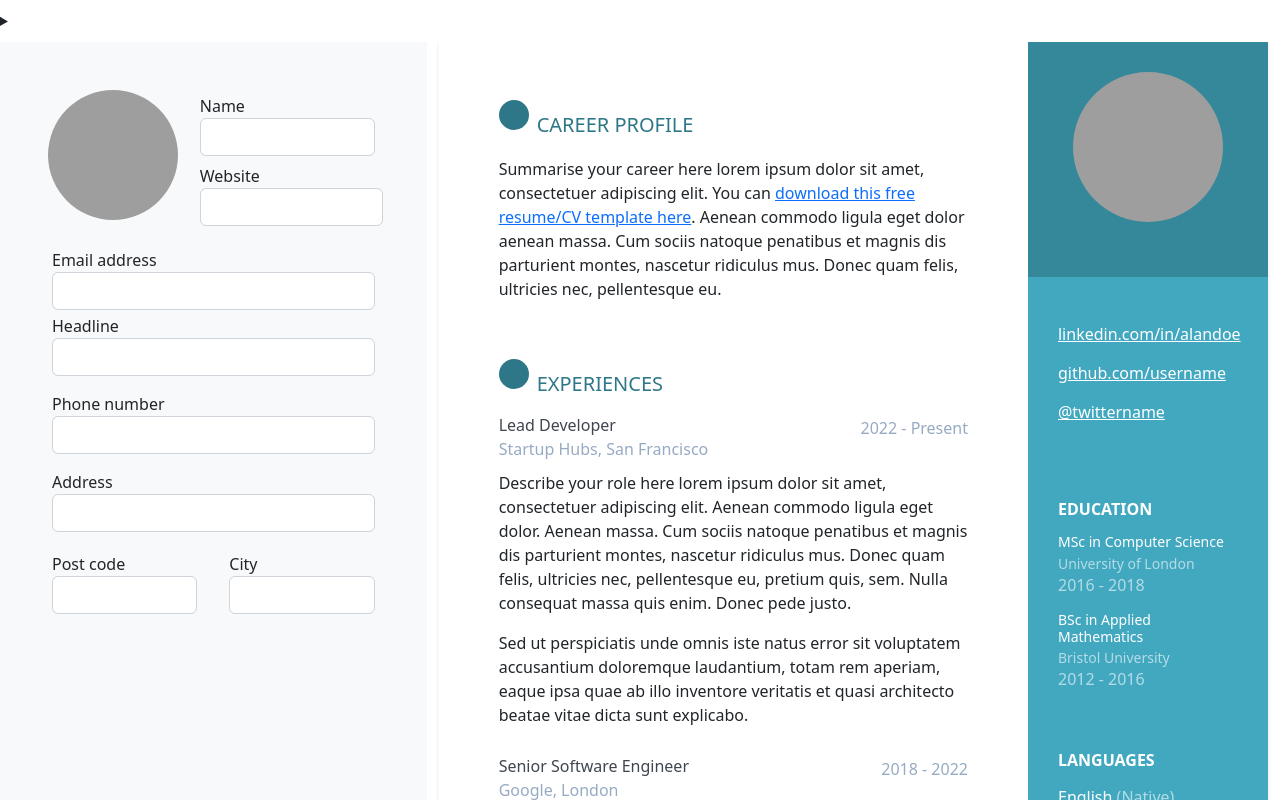
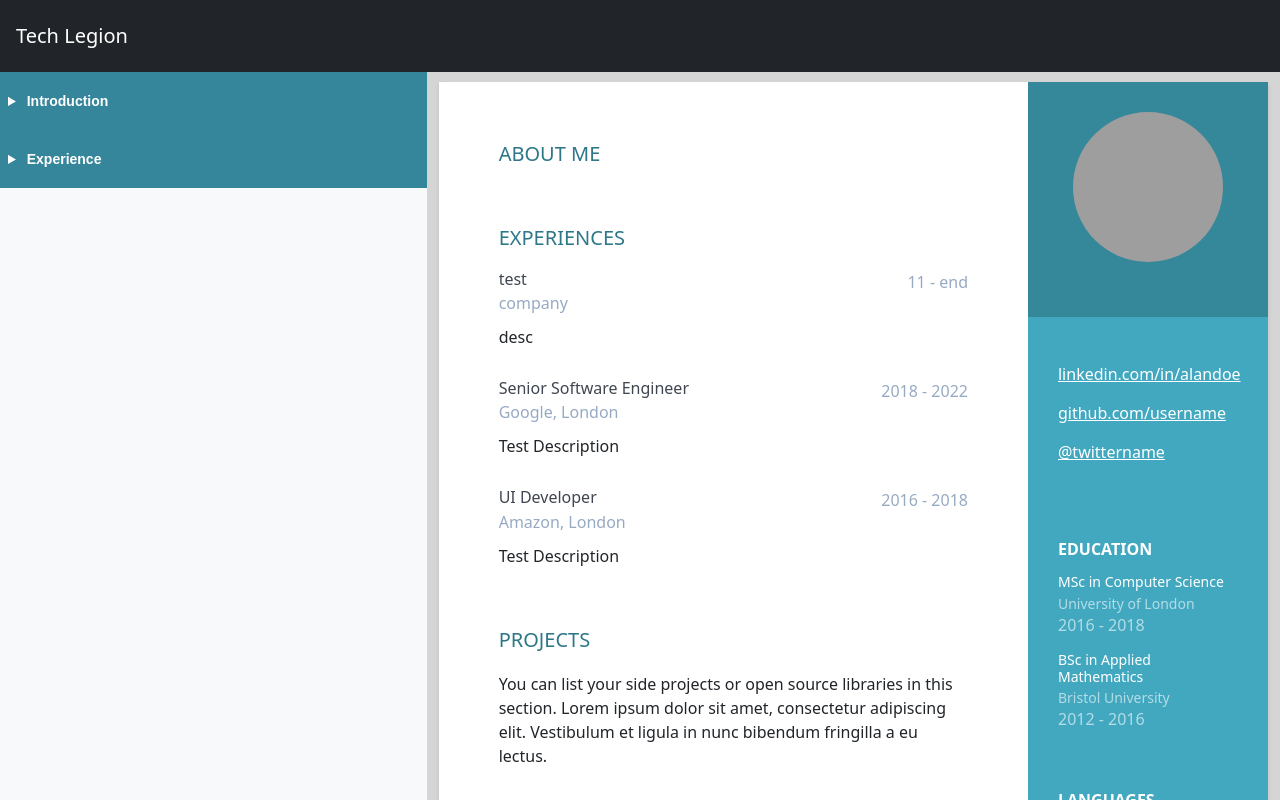
Before and after one commit to sheikh-tabarak/CV-builder-Application-using-React-Js, a React (Create React App) app: page / in a window 1280 px wide. Shown: the top 800 px of the page. Built offline with nearby package versions, Linux system fonts and the light colour scheme; grey boxes are pictures that could not be loaded.

Commit message:
Done with introduction section of cv editor

```diff
--- a/src/components/Form.js
+++ b/src/components/Form.js
@@ -1,8 +1,10 @@
 import React, { useState } from "react";
-import Template1 from "./templates/template1";
+import Template1 from "./templates/template1/template1";
 import ".//form.css";
 
+
 export default function Form() {
+
   // const realimage = (
   //   <img
   //     src={imageu}
@@ -12,7 +14,7 @@ export default function Form() {
 
   const [cv, setcv] = useState({
     image:
-      "https://media.istockphoto.com/vectors/user-icon-flat-isolated-on-white-background-user-symbol-vector-vector-id1300845620?k=20&m=1300845620&s=612x612&w=0&h=f4XTZDAv7NPuZbG0habSpU0sNgECM0X7nbKzTUta3n8=",
+      "https://img.freepik.com/free-vector/businessman-character-avatar-isolated_24877-60111.jpg?w=2000",
     name: "",
     website:"",
     headline: "",
@@ -20,56 +22,88 @@ export default function Form() {
     phone: "",
   });
 
-  const handleChange = (e) => {
-    setcv({
 
-   //   [e.target.name]: e.target.value,
-      // [e.target.website]:e.target.value,
-      // headline: e.target.value,
-      // email: e.target.value,
-      // phone: e.target.value,
+  const changeHandler = (e) => {
 
-      [e.target.name]: e.target.value       // changing the state of *changed value*
+    // setcv({
+    //   ...cv,                                // spreading the unchanged values
+    //   [e.target.name]: e.target.value,          // changing the state of *changed value*
+    // });
+
+
+    setcv( cv => {
+      return { ...cv,[e.target.name]: e.target.value}
     })
+ }
 
+/*
+    setcv( cv => {
+      return { ...cv,[e.target.name]: e.target.value}
+   })
+
+   setcv({...cv, [e.target.name]: e.target.value})
+
+
+  const handleClick = (item_id,e)=> {
+    [cv.item_id]=e;
   };
 
+  const Setname = (e) => {
+      setcv({name:e.target.value});
+  };
+
+  const Setemail= (e) => {
+      setcv({email: e.target.value});
+  };
+*/
 
 
-  const [imageu, setImage] = useState(
-    "https://media.istockphoto.com/vectors/user-icon-flat-isolated-on-white-background-user-symbol-vector-vector-id1300845620?k=20&m=1300845620&s=612x612&w=0&h=f4XTZDAv7NPuZbG0habSpU0sNgECM0X7nbKzTUta3n8="
-  );
-
-  const [Name, SetName] = useState("");
+  const [imageu, setImage] = useState("https://img.freepik.com/free-vector/businessman-character-avatar-isolated_24877-60111.jpg?w=2000");
+  const [name, SetName] = useState("");
+  const [email, SetEmail] = useState("");
+  const [website, SetWebsite] = useState("");
+  const [headline, SetHeadline] = useState("");
+  const [phone, SetPhone] = useState("");
 
   const ChangeName = (event) => {
     SetName(event.target.value);
   };
 
+  const ChangeEmail = (event) => {
+    SetEmail(event.target.value);
+  };
+
+  const ChangeWebsite = (event) => {
+    SetWebsite(event.target.value);
+  };
+
+  const ChangeHeadline = (event) => {
+    SetHeadline(event.target.value);
+  };
+
+   const ChangePhone = (event) => {
+    SetPhone(event.target.value);
+  };
+
+
   return (
     <>
-      <details>
-        <summary className="sidebar-toggles">{cv.name}</summary>
-        <div className="sidebar-item">
-          <a href="#">Getting Started</a>
-        </div>
-        <div className="sidebar-item">
-          <a href="#">Add React to a Website</a>
-        </div>
-        <div className="sidebar-item">
-          <a href="#">Create a New React App</a>
-        </div>
-        <div className="sidebar-item">
-          <a href="#">CDN Links</a>
-        </div>
-        <div className="sidebar-item">
-          <a href="#">Release Channels</a>
-        </div>
-      </details>
+<nav class="p-3 navbar fixed navbar-dark bg-dark">
+<a class="navbar-brand" href="#">Tech Legion </a>
+
+
+</nav>
+
+
+
 
       <div class="container-fluid">
         <div class="row ">
-          <div className="  col-4 bg-light p-5">
+
+          <div className="col-4 bg-light p-0 m-0">
+          <details>
+          <summary className="text sidebar-toggles">&nbsp;Introduction</summary>
+          <div className="p-4">
             <div class="row">
               <div class="col-5">
                 <div class="custom-file">
@@ -97,8 +131,8 @@ export default function Form() {
                     <div class="form-group m-1">
                       <label for="gname">Name</label>
                       <input
-                        value={cv.name}
-                        onChange={handleChange}
+                     value={name}
+                        onChange={ChangeName}
                         type="text"
                         class="form-control"
                         id="gname"
@@ -110,8 +144,8 @@ export default function Form() {
                   <div class="form-group m-1">
                     <label for="fname">Website</label>
                     <input
-                      value={cv.website}
-                      onChange={handleChange}
+                     value={website}
+                onChange={ChangeWebsite}
                       type="text"
                       class="form-control"
                       id="fname"
@@ -129,6 +163,8 @@ export default function Form() {
                   type="email"
                   class="form-control"
                   id="email"
+                  value={email}
+                  onChange={ChangeEmail}
                   aria-describedby="emailHelp"
                 />
               </div>
@@ -136,6 +172,8 @@ export default function Form() {
               <div class="form-group m-1 mb-3">
                 <label for="headline">Headline</label>
                 <input
+                 value={headline}
+                 onChange={ChangeHeadline}
                   type="text"
                   class="form-control"
                   id="headline"
@@ -144,7 +182,11 @@ export default function Form() {
               </div>
               <div class="form-group m-1  mb-3">
                 <label for="pnumber">Phone number</label>
-                <input type="number" class="form-control" id="pnumber" />
+
+                <input
+                value={phone}
+                onChange={ChangePhone}
+                type="number" class="form-control" id="pnumber" />
               </div>
               <div class="form-group m-1  mb-3">
                 <label for="address">Address</label>
@@ -156,6 +198,7 @@ export default function Form() {
                   <div class="form-group m-1">
                     <label for="pcode">Post code</label>
                     <input
+
                       type="number"
                       class="form-control"
                       id="pcode"
@@ -176,21 +219,107 @@ export default function Form() {
                 </div>
               </div>
             </form>
+            </div>
+          </details>
+
+
+
+          <details>
+          <summary className="sidebar-toggles">&nbsp;Experience</summary>
+          <div className="p-4">
+
+
+            <form>
+              <div class="form-group m-1">
+                <label for="email">Email address</label>
+                <input
+                  type="email"
+                  class="form-control"
+                  id="email"
+                  value={email}
+                  onChange={ChangeEmail}
+                  aria-describedby="emailHelp"
+                />
+              </div>
+
+              <div class="form-group m-1 mb-3">
+                <label for="headline">Headline</label>
+                <input
+                 value={headline}
+                 onChange={ChangeHeadline}
+                  type="text"
+                  class="form-control"
+                  id="headline"
+                  aria-describedby="emailHelp"
+                />
+              </div>
+              <div class="form-group m-1  mb-3">
+                <label for="pnumber">Phone number</label>
+
+                <input
+                value={phone}
+                onChange={ChangePhone}
+                type="number" class="form-control" id="pnumber" />
+              </div>
+              <div class="form-group m-1  mb-3">
+                <label for="address">Address</label>
+                <input type="text" class="form-control" id="address" />
+              </div>
+
+              <div class="row">
+                <div class="col">
+                  <div class="form-group m-1">
+                    <label for="pcode">Post code</label>
+                    <input
+
+                      type="number"
+                      class="form-control"
+                      id="pcode"
+                      aria-describedby="emailHelp"
+                    />
+                  </div>
+                </div>
+                <div class="col">
+                  <div class="form-group m-1">
+                    <label for="city">City</label>
+                    <input
+                      type="text"
+                      class="form-control"
+                      id="city"
+                      aria-describedby="emailHelp"
+                    />
+                  </div>
+                </div>
+              </div>
+            </form>
+            </div>
+          </details>
+
+
+
+
+
           </div>
-          <div className="col-8 overflow-auto">
+
+
+          <div className="cvpreview col-8 overflow-auto">
+
             <Template1
               uploadedimage={imageu}
-              name={cv.name}
-              website={cv.website}
-              headline={cv.headline}
-              email={cv.email}
-              phone={cv.phone}
+              name={name}
+           website={website}
+           headline={headline}
+              email={email}
+             phone={phone}
 
 
             />
           </div>
         </div>
       </div>
+
+      <div class="p-3 text-center bg-dark text-white">© 2022 Copyrights <strong><a className="text-white" href="https://techlegion.ml">Tech Legion</a></strong> | All Rights Reserved</div>
     </>
   );
-}
+
+                  }
--- a/src/components/form.css
+++ b/src/components/form.css
@@ -1,3 +1,9 @@
+.cvpreview{
+  background-color: rgb(213, 213, 213);
+  padding: 10px;
+
+}
+
 
 
     .custom-file-input{
@@ -67,7 +73,9 @@
   line-height: 42px;
   font-family: Arial, Helvetica, sans-serif;
   font-weight: 700;
-
+  background-color: #35869A;
+  color: white;
+  padding: 8px;
 }
 
 summary.sidebar-toggles:hover{
@@ -81,13 +89,14 @@ summary.sidebar-toggles:hover{
   font-family: Arial, Helvetica, sans-serif;
   line-height: 18.4px;
   margin: 10px 0px 0px 0px;
+
 }
 
 .sidebar-item a{
   cursor: hand;
   padding-left: 15px;
   text-decoration: none;
-  color:rgb(26, 26, 26);
+  color:#35869A;
   font-size: 16px;
   font-weight: 400;
   border: solid #F7F7F7;
@@ -109,7 +118,7 @@ summary.sidebar-toggles:hover{
 .sidebar-item a:hover{
   cursor: hand;
   text-decoration: none;
-  color:rgb(26, 26, 26);
+  color:#35869A;
   font-size: 16px;
   font-weight: 600;
   border: solid #61DAFB;
--- /dev/null
+++ b/src/components/templates/template1/experience.js
@@ -0,0 +1,20 @@
+import React from 'react'
+
+export default function experience(props) {
+  return (
+   <>
+    <div className="item">
+            <div className="meta">
+              <div className="upper-row">
+                <h3 className="job-title">{props.jobtitle}</h3>
+                    <div className="time">{props.startdate} - {props.enddate}</div>
+              </div>
+              <div className="company">{props.company}</div>
+            </div>
+            <div className="details">
+              <p>{props.desc}</p>
+            </div>
+          </div>
+   </>
+  )
+}
--- a/src/components/templates/template1.js
+++ b/src/components/templates/template1/template1.js
@@ -1,11 +1,17 @@
 import React, { useState } from 'react'
 import ".//template1style.css";
+import Experience from "./experience";
+
 
 
 
 
 export default function template1(props) {
 
+var website = "https://"+props.website+"?target=”_blank”";
+var email = "mailto:"+props.email;
+var phone = "tel:"+props.phone;
+//const website = useState(web);
 
   return (
 
@@ -30,9 +36,9 @@ export default function template1(props) {
 
             <div class="contact-container container-block">
                 <ul class="list-unstyled contact-list">
-                    <li class="email"><i class="fa-solid fa-envelope"></i><a href="mailto: yourname@email.com">{props.email}</a></li>
-                    <li class="phone"><i class="fa-solid fa-phone"></i><a href="tel:0123 456 789">{props.phone}</a></li>
-                    <li class="website"><i class="fa-solid fa-globe"></i><a href={props.website} target="_blank">{props.website}</a></li>
+                    <li class="email"><i class="fa-solid fa-envelope"></i><a href={email}>{props.email}</a></li>
+                    <li class="phone"><i class="fa-solid fa-phone"></i><a href={phone}>{props.phone}</a></li>
+                    <li class="website"><i class="fa-solid fa-globe"></i><a href={website} target="_blank">{props.website}</a></li>
                     <li class="linkedin"><i class="fa-brands fa-linkedin-in"></i><a href="#" target="_blank">linkedin.com/in/alandoe</a></li>
                     <li class="github"><i class="fa-brands fa-github"></i><a href="#" target="_blank">github.com/username</a></li>
                     <li class="twitter"><i class="fa-brands fa-twitter"></i><a href="https://twitter.com/3rdwave_themes" target="_blank">@twittername</a></li>
@@ -78,26 +84,16 @@ export default function template1(props) {
 
         <div className="main-wrapper">
         <section className="section summary-section">
-          <h2 className="section-title"><span className="icon-holder"><i className="fa-solid fa-user" /></span>Career Profile</h2>
+          <h2 className="section-title">About Me</h2>
           <div className="summary">
-            <p>Summarise your career here lorem ipsum dolor sit amet, consectetuer adipiscing elit. You can <a href="https://themes.3rdwavemedia.com/bootstrap-templates/resume/orbit-free-resume-cv-bootstrap-theme-for-developers/" target="_blank">download this free resume/CV template here</a>. Aenean commodo ligula eget dolor aenean massa. Cum sociis natoque penatibus et magnis dis parturient montes, nascetur ridiculus mus. Donec quam felis, ultricies nec, pellentesque eu.</p>
+          <p>{props.aboutme}</p>
           </div>
         </section>
         <section className="section experiences-section">
-          <h2 className="section-title"><span className="icon-holder"><i className="fa-solid fa-briefcase" /></span>Experiences</h2>
-          <div className="item">
-            <div className="meta">
-              <div className="upper-row">
-                <h3 className="job-title">Lead Developer</h3>
-                <div className="time">2022 - Present</div>
-              </div>
-              <div className="company">Startup Hubs, San Francisco</div>
-            </div>
-            <div className="details">
-              <p>Describe your role here lorem ipsum dolor sit amet, consectetuer adipiscing elit. Aenean commodo ligula eget dolor. Aenean massa. Cum sociis natoque penatibus et magnis dis parturient montes, nascetur ridiculus mus. Donec quam felis, ultricies nec, pellentesque eu, pretium quis, sem. Nulla consequat massa quis enim. Donec pede justo.</p>
-              <p>Sed ut perspiciatis unde omnis iste natus error sit voluptatem accusantium doloremque laudantium, totam rem aperiam, eaque ipsa quae ab illo inventore veritatis et quasi architecto beatae vitae dicta sunt explicabo. </p>
-            </div>
-          </div>
+        <h2 className="section-title">Experiences</h2>
+
+          <Experience jobtitle="test" startdate="11" enddate="end" company="company" desc="desc"/>
+
           <div className="item">
             <div className="meta">
               <div className="upper-row">
@@ -107,7 +103,7 @@ export default function template1(props) {
               <div className="company">Google, London</div>
             </div>
             <div className="details">
-              <p>Describe your role here lorem ipsum dolor sit amet, consectetuer adipiscing elit. Aenean commodo ligula eget dolor. Aenean massa. Cum sociis natoque penatibus et magnis dis parturient montes, nascetur ridiculus mus. Donec quam felis, ultricies nec, pellentesque eu, pretium quis, sem.</p>
+              <p>Test Description</p>
             </div>
           </div>
           <div className="item">
@@ -119,12 +115,12 @@ export default function template1(props) {
               <div className="company">Amazon, London</div>
             </div>
             <div className="details">
-              <p>Describe your role here lorem ipsum dolor sit amet, consectetuer adipiscing elit. Aenean commodo ligula eget dolor. Aenean massa. Cum sociis natoque penatibus et magnis dis parturient montes, nascetur ridiculus mus. Donec quam felis, ultricies nec, pellentesque eu, pretium quis, sem.</p>
-            </div>
+            <p>Test Description</p>
+          </div>
           </div>
         </section>
         <section className="section projects-section">
-          <h2 className="section-title"><span className="icon-holder"><i className="fa-solid fa-archive" /></span>Projects</h2>
+          <h2 className="section-title">Projects</h2>
           <div className="intro">
             <p>You can list your side projects or open source libraries in this section. Lorem ipsum dolor sit amet, consectetur adipiscing elit. Vestibulum et ligula in nunc bibendum fringilla a eu lectus.</p>
           </div>
@@ -187,30 +183,20 @@ export default function template1(props) {
           </div>
         </section>
       </div>
+    </div>
 
 
-
-    </div>
-
-    <footer class="footer">
         <div class="text-center">
 
-     {//    <small class="copyright">Designed with <i class="fa-solid fa-heart"></i> by <a href="http://themes.3rdwavemedia.com" target="_blank">Xiaoying Riley</a> for developers</small>
+     {    <small class="copyright">Designed with <i class="fa-solid fa-heart"></i> by <a href="http://themes.3rdwavemedia.com" target="_blank">Xiaoying Riley</a> for developers</small>
 }
         </div>
-    </footer>
+
         {/* */}
 </body>
 
 
     <div>
-
-
-
-
-    <img src="" alt="" />
-    <div>{props.name}</div>
-
     </div>
     </>
 
```
Also changed, not shown: src/components/templates/template1/template1style.css (renamed from src/components/templates/template1style.css).
